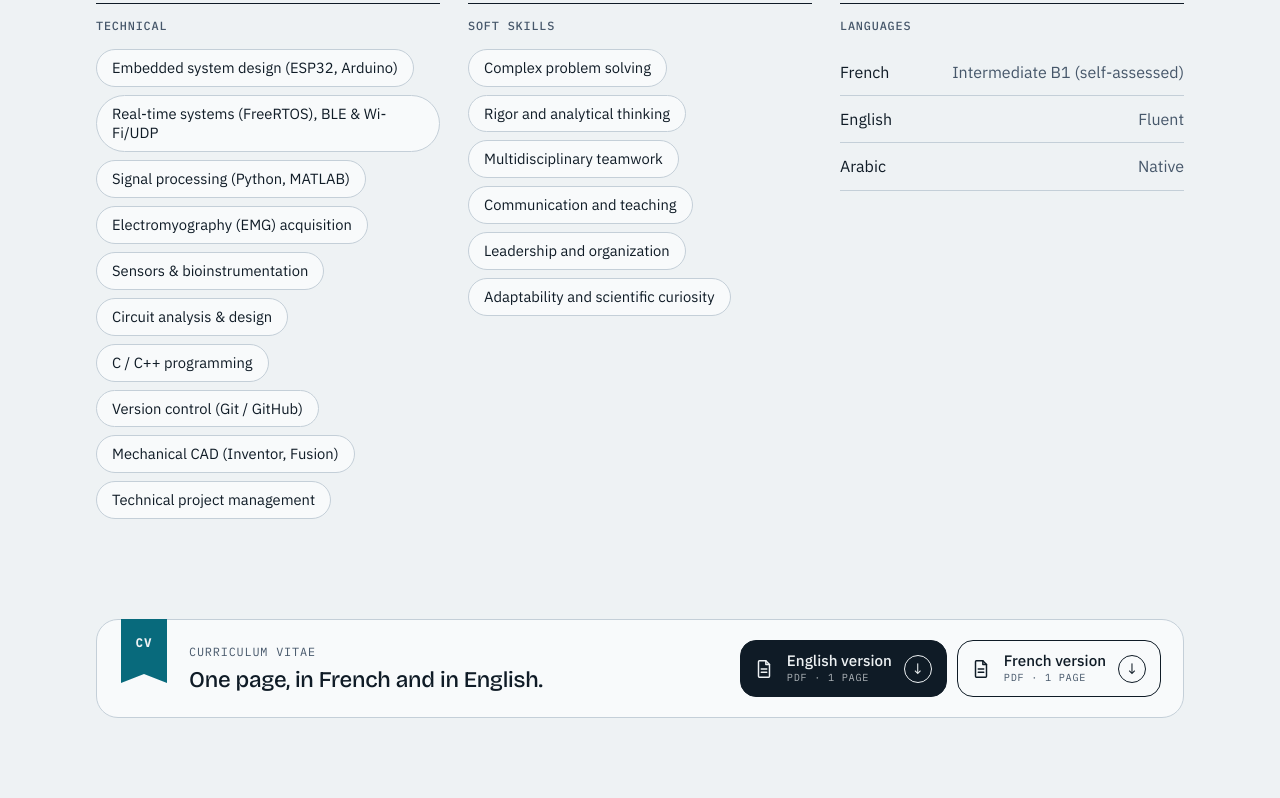
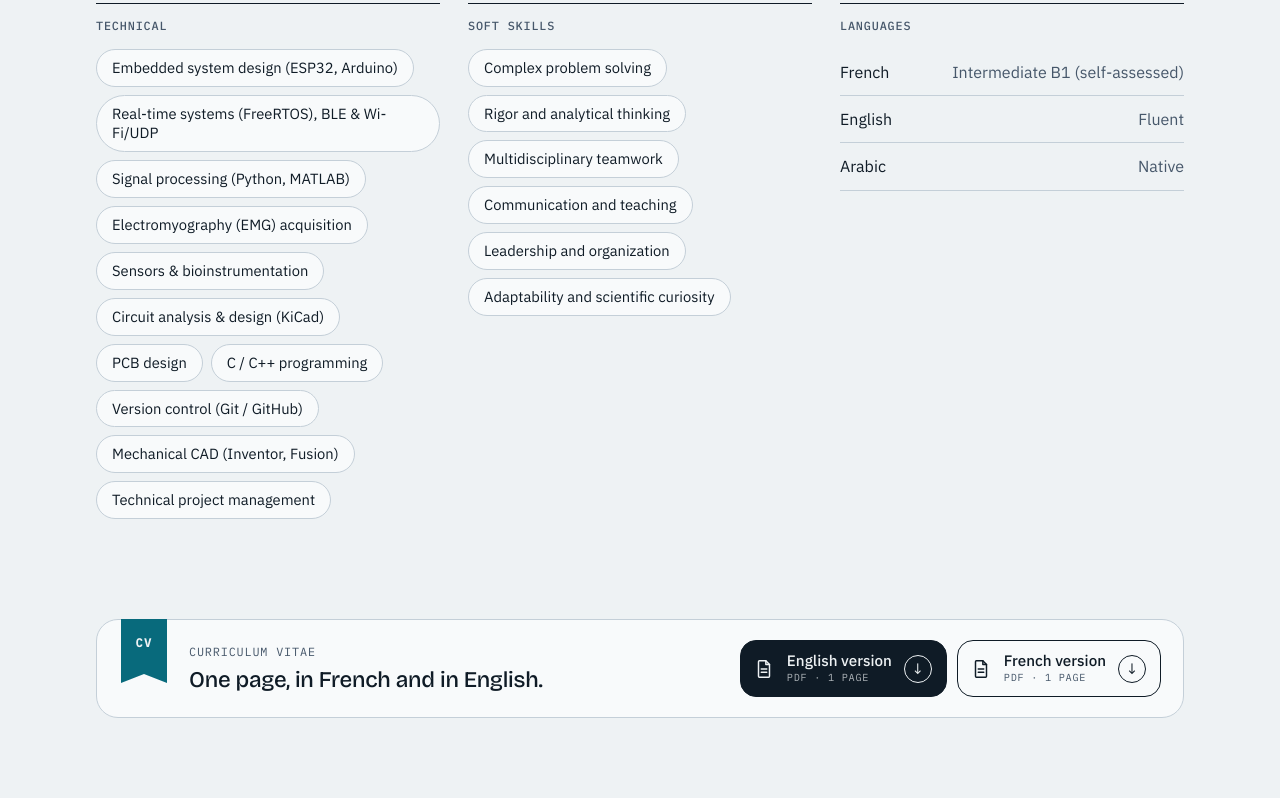
Before and after one commit to elias-alhoyek/elias-alhoyek.github.io, a plain HTML site: page index.html in a window 1280 px wide. Shown: the part 2568-3366 px from the top of the page. Drawn offline with nearby package versions, Linux system fonts and the light colour scheme.

Commit message:
Add KiCad and PCB design to skills and refresh CVs

```diff
--- a/index.html
+++ b/index.html
@@ -598,7 +598,8 @@ const T = {
         "Signal processing (Python, MATLAB)",
         "Electromyography (EMG) acquisition",
         "Sensors & bioinstrumentation",
-        "Circuit analysis & design",
+        "Circuit analysis & design (KiCad)",
+        "PCB design",
         "C / C++ programming",
         "Version control (Git / GitHub)",
         "Mechanical CAD (Inventor, Fusion)",
@@ -797,7 +798,8 @@ const T = {
         "Traitement du signal (Python, MATLAB)",
         "Acquisition de signaux EMG",
         "Capteurs et bio-instrumentation",
-        "Analyse et conception de circuits",
+        "Analyse et conception de circuits (KiCad)",
+        "Conception de PCB",
         "Programmation C / C++",
         "Gestion de versions (Git / GitHub)",
         "CAO mécanique (Inventor, Fusion)",
```
Also changed, not shown: 2 other files.
